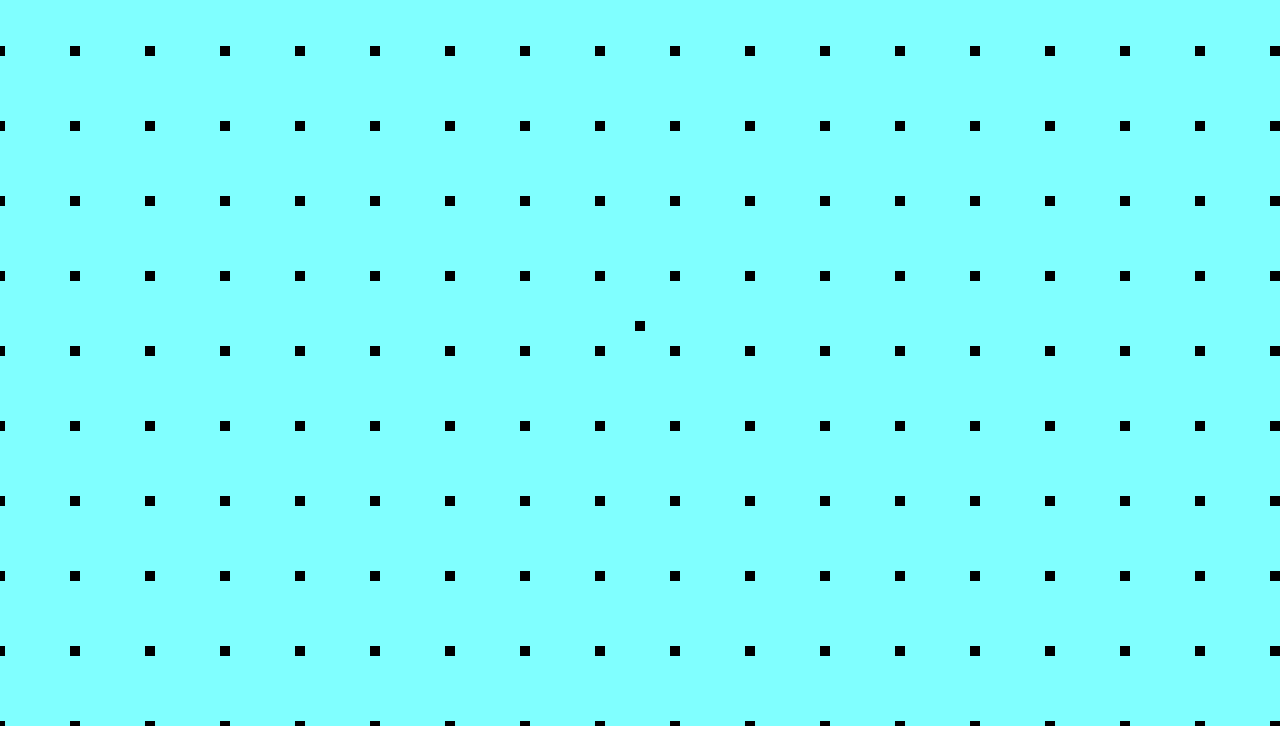
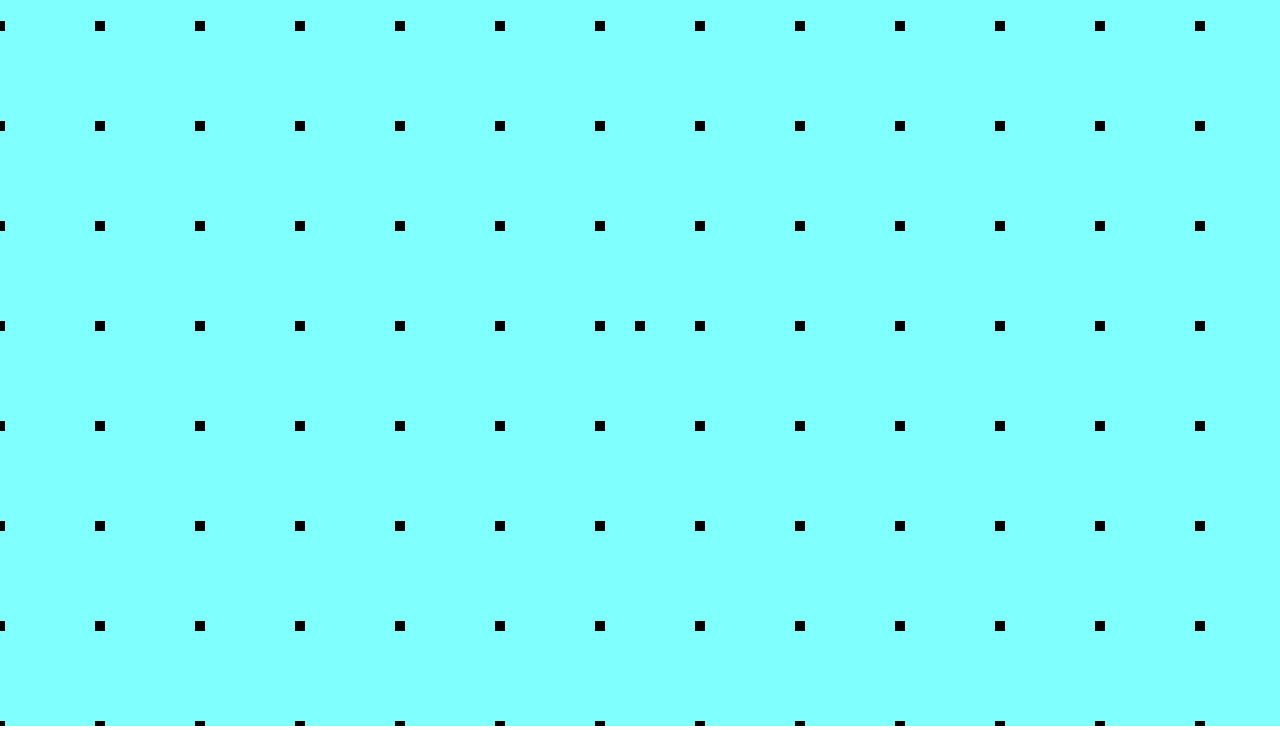
Before and after one commit to KarikFreiheit/WeatherView, a website: page public/index.html in a window 1280 px wide. Shown: the part 74-804 px from the top of the page. Drawn offline with Linux system fonts and the light colour scheme.

Commit message:
Messing with stuff

```diff
--- a/public/index.html
+++ b/public/index.html
@@ -9,10 +9,14 @@
 
 </head>
 <body>
-    <h1>Heading</h1>
+    <h1>WeaSea</h1>
     <canvas id="canvas">this</canvas>
 
     <script src="data.js"></script>
-    <script src="webgl.js"></script>
+    <script src="map.js"></script>
+    <script src="points.js"></script>
+
+
+
 </body>
 </html>
--- /dev/null
+++ b/public/map.js
@@ -0,0 +1,37 @@
+var canvas = document.getElementById("canvas")
+canvas.width = window.innerWidth;
+canvas.height = window.innerHeight;
+var gl = canvas.getContext("webgl2")
+if(!gl){
+    alert("Your browser does not support webgl.\n" + "Go to https://get.webgl.org/ to find out more.")
+}
+
+
+const vShader = `
+attribute vec4 position;
+attribute  vec2 a_textcoord;
+
+uniform mat4 matrix;
+
+varying vec2 v_textcoord;
+
+void main(){
+    gl_Position = matrix * position;
+
+    v_textcoord = a_textcoord;
+
+}
+`
+
+const fShader = `
+
+precision mediump float;
+
+varying vec2 v_textcoord;
+
+uniform sampler2D u_texture;
+
+void main(){
+    gl_FragColor = texture2D(u_texture, v_textcoord);
+}
+`
--- a/public/webgl.js
+++ b/public/points.js
@@ -2,9 +2,11 @@ var canvas = document.getElementById("canvas")
 canvas.width = window.innerWidth;
 canvas.height = window.innerHeight;
 var gl = canvas.getContext("webgl2")
+var shown = true
 if(!gl){
     alert("Your browser does not support webgl.\n" + "Go to https://get.webgl.org/ to find out more.")
 }
+
 
 
 const arrowShaderSource = `
@@ -58,6 +60,7 @@ if (!gl.getProgramParameter(program, gl.LINK_STATUS)) {
 }
 
 
+
 var verts = []
 
 //Parse Json into objects, recieves data from data.js loadJSON function
@@ -71,8 +74,11 @@ function populateData(objectData){
 
         for(let i = 0; i < length; i++){
             //Converts X and Y to webGL X and Y of values between 0-1
-            let webX = (1.5 * objectData[i].x - halfWidth) / halfWidth
-            let webY = (1.5 * objectData[i].y - halfHeight) / halfHeight
+            let webX = (2 * (objectData[i].x / halfWidth)) - 1;
+            let webY = 1 - (2 * (objectData[i].y / halfHeight));
+
+            //let webX = (objectData[i].x - halfWidth) / halfWidth
+            //let webY = (objectData[i].y - halfHeight) / halfHeight
             verts.push(webX, webY)
 
             var vertices = new Float32Array(verts)
@@ -80,6 +86,12 @@ function populateData(objectData){
         }
 
 
+       display(vertices)
+
+
+
+}
+function display(vertices){
     var buffer = gl.createBuffer()
     gl.bindBuffer(gl.ARRAY_BUFFER, buffer)
     gl.bufferData(gl.ARRAY_BUFFER, vertices, gl.STATIC_DRAW)
@@ -100,6 +112,15 @@ function populateData(objectData){
 
     //draws points
     gl.drawArrays(gl.POINTS, 0, vertices.length)
+}
+//Show or hide points on click
+canvas.addEventListener("click", () => {
+    if(shown == true){
+        gl.clear(gl.COLOR_BUFFER_BIT)
+        shown= false
+    }else{
+        display(vertices)
+        shown = true
+    }
 
-
-}
+})
--- a/public/styles.css
+++ b/public/styles.css
@@ -1,6 +1,8 @@
 h1{
-    color: red;
+    font-family: 'Courier New', Courier, monospace;
     position: fixed;
+    left: 50%;
+    transform: translate(-50%, 0);
 }
 /* Used to remove margin from canvas */
 html, body {
```
Also changed, not shown: public/moon_crop.jpeg (added). Lines whose indentation alone changed are shown as unchanged.
